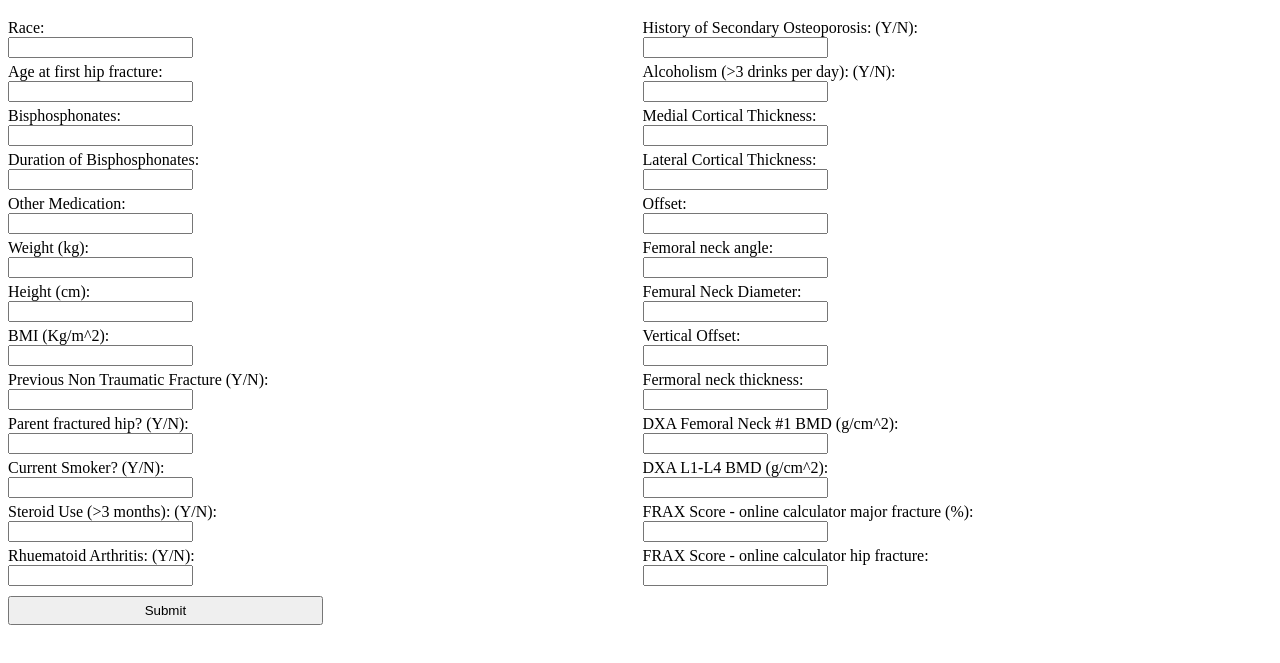
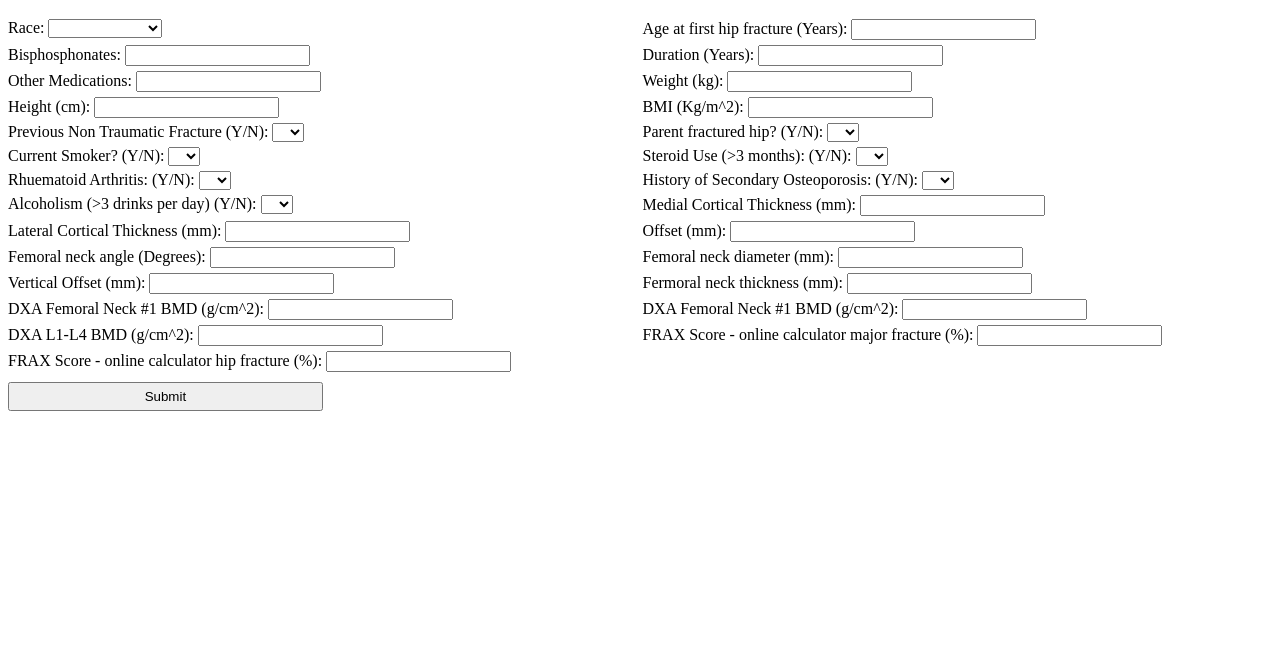
Before and after one commit to mtarun02/AFF_Hosting, a plain HTML site: page index.html in a window 1280 px wide. Shown: the part 61-724 px from the top of the page. Drawn offline with Linux system fonts and the light colour scheme.

Commit message:
Add files via upload

```diff
--- a/index.html
+++ b/index.html
@@ -13,106 +13,206 @@
             gap: 5px; /* Adjust gap as needed */
         }
 
-        /* Style individual form elements if needed */
-        .form-container label, .form-container input[type="text"], .form-container input[type="number"] {
-            margin-bottom: 5px;
-        }
+
+
+
 
         /*Style the input button*/
         input[type="submit"] {
         width: 50%; /* Adjust the width as needed */
         padding: 5px; /* Adjust padding as needed */
-    }
+        }
+
+
+
     </style>
+
 
 </head>
 <body>
     <h1>AFF Machine Learning Predictor</h1>
     <form id="form" class ="form-container">
 
+
+
         <div>
-            <label for="fieldRace">Race:</label><br>
-            <input type="text" id="fieldRace" name="fieldRace"><br>
+            <label for="fieldRace">Race:</label>
+            <select id="fieldRace" name ="fieldRace">
+                <option></option>
+                <option>White</option>
+                <option>Asian</option>
+                <option>Black</option>
+                <option>Hispanic/Latino</option>
 
-            <label for="fieldAgeAtFirst">Age at first hip fracture:</label><br>
-            <input type="number" id="fieldAgeAtFirst" name="fieldAgeAtFirst"><br>
-
-            <label for="fieldBisphosphonates">Bisphosphonates:</label><br>
-            <input type="text" id="fieldBisphosphonates" name="fieldBisphosphonates"><br>
-
-            <label for="fieldDuration">Duration of Bisphosphonates:</label><br>
-            <input type="number" id="fieldDuration" name="fieldDuration"><br>
-
-            <label for="fieldOtherMedication">Other Medication:</label><br>
-            <input type="text" id="fieldOtherMedication" name="fieldOtherMedication"><br>
-
-            <label for="fieldWeight">Weight (kg):</label><br>
-            <input type="number" id="fieldWeight" name="fieldWeight" step="0.01"><br>
-
-            <label for="fieldHeight">Height (cm):</label><br>
-            <input type="number" id="fieldHeight" name="fieldHeight" step="0.01"><br>
-
-            <label for="fieldBMI">BMI (Kg/m^2):</label><br>
-            <input type="number" id="fieldBMI" name="fieldBMI" step="0.01"><br>
-
-            <label for="fieldPreviousNTF">Previous Non Traumatic Fracture (Y/N):</label><br>
-            <input type="text" id="fieldPreviousNTF" name="fieldPreviousNTF"><br>
-
-            <label for="fieldParent">Parent fractured hip? (Y/N):</label><br>
-            <input type="text" id="fieldParent" name="fieldParent"><br>
-
-            <label for="fieldSmoker">Current Smoker? (Y/N):</label><br>
-            <input type="text" id="fieldSmoker" name="fieldSmoker"><br>
-
-            <label for="fieldSteroid">Steroid Use (>3 months): (Y/N):</label><br>
-            <input type="text" id="fieldSteroid" name="fieldSteroid"><br>
-
-            <label for="fieldRA">Rhuematoid Arthritis: (Y/N):</label><br>
-            <input type="text" id="fieldRA" name="fieldRA"><br>
+            </select>
 
         </div>
+
         <div>
+            <label for="fieldAgeAtFirst">Age at first hip fracture (Years): </label>
+            <input name="fieldAgeAtFirst" id="fieldAgeAtFirst" />
+        </div>
 
-            <label for="fieldSO">History of Secondary Osteoporosis: (Y/N):</label><br>
-            <input type="text" id="fieldSO" name="fieldSO"><br>
+        <div>
+            <label for="fieldBisphosphonates">Bisphosphonates: </label>
+            <input name="fieldBisphosphonates" id="fieldBisphosphonates" />
+        </div>
 
-            <label for="fieldAlcoholism">Alcoholism (>3 drinks per day): (Y/N):</label><br>
-            <input type="text" id="fieldAlcoholism" name="fieldAlcoholism"><br>
+        <div>
+            <label for="fieldDuration">Duration (Years): </label>
+            <input name="fieldDuration" id="fieldDuration" />
+        </div>
 
-            <label for="fieldMCT">Medial Cortical Thickness:</label><br>
-            <input type="number" id="fieldMCT" name="fieldMCT" step="0.01"><br>
+        <div>
+            <label for="fieldOtherMedication">Other Medications: </label>
+            <input name="fieldOtherMedication" id="fieldOtherMedication" />
+        </div>
 
-            <label for="fieldLCT">Lateral Cortical Thickness:</label><br>
-            <input type="number" id="fieldLCT" name="fieldLCT" step="0.01"><br>
+        <div>
+            <label for="fieldWeight">Weight (kg): </label>
+            <input name="fieldWeight" id="fieldWeight" />
+        </div>
 
-            <label for="fieldOffset">Offset:</label><br>
-            <input type="number" id="fieldOffset" name="fieldOffset" step="0.01"><br>
+        <div>
+            <label for="fieldHeight">Height (cm): </label>
+            <input name="fieldHeight" id="fieldHeight" />
+        </div>
 
-            <label for="fieldFMA">Femoral neck angle:</label><br>
-            <input type="number" id="fieldFMA" name="fieldFMA" step="0.01"><br>
+        <div>
+            <label for="fieldBMI">BMI (Kg/m^2): </label>
+            <input name="fieldBMI" id="fieldBMI" />
+        </div>
 
-            <label for="fieldFMD">Femural Neck Diameter:</label><br>
-            <input type="number" id="fieldFMD" name="fieldFMD" step="0.01"><br>
 
-            <label for="fieldVO">Vertical Offset:</label><br>
-            <input type="number" id="fieldVO" name="fieldVO" step="0.01"><br>
+        <div>
+            <label for="fieldPreviousNTF">Previous Non Traumatic Fracture (Y/N): </label>
+            <select id="fieldPreviousNTF" name="fieldPreviousNTF">
+                <option></option>
+                <option>Y</option>
+                <option>N</option>
+            </select>
+        </div>
 
-            <label for="fieldFMT">Fermoral neck thickness:</label><br>
-            <input type="number" id="fieldFMT" name="fieldFMT" step="0.01"><br>
+        <div>
+            <label for="fieldParent">Parent fractured hip? (Y/N): </label>
+            <select id="fieldParent" name="fieldParent">
+                <option></option>
+                <option>Y</option>
+                <option>N</option>
+            </select>
+        </div>
 
-            <label for="fieldDXABMD">DXA Femoral Neck #1 BMD (g/cm^2):</label><br>
-            <input type="number" id="fieldDXABMD" name="fieldDXABMD" step="0.01"><br>
+        <div>
+            <label for="fieldSmoker">Current Smoker? (Y/N): </label>
+            <select id="fieldSmoker" name="fieldSmoker">
+                <option></option>
+                <option>Y</option>
+                <option>N</option>
+            </select>
+        </div>
 
-            <label for="fieldDXAlumbar">DXA L1-L4 BMD (g/cm^2):</label><br>
-            <input type="number" id="fieldDXAlumbar" name="fieldDXAlumbar" step="0.01"><br>
+        <div>
+            <label for="fieldSteroid">Steroid Use (>3 months): (Y/N): </label>
+            <select id="fieldSteroid" name="fieldSteroid">
+                <option></option>
+                <option>Y</option>
+                <option>N</option>
+            </select>
+        </div>
 
-            <label for="fieldFraxMajor">FRAX Score - online calculator major fracture (%):</label><br>
-            <input type="number" id="fieldFraxMajor" name="fieldFraxMajor" step="0.01"><br>
+        <div>
+            <label for="fieldRA">Rhuematoid Arthritis: (Y/N): </label>
+            <select id="fieldRA" name="fieldRA">
+                <option></option>
+                <option>Y</option>
+                <option>N</option>
+            </select>
+        </div>
 
-            <label for="fieldFraxHip">FRAX Score - online calculator hip fracture:</label><br>
-            <input type="number" id="fieldFraxHip" name="fieldFraxHip" step="0.01"><br>
+        <div>
+            <label for="fieldSO">History of Secondary Osteoporosis: (Y/N): </label>
+            <select id="fieldSO" name="fieldSO">
+                <option></option>
+                <option>Y</option>
+                <option>N</option>
+            </select>
+        </div>
 
+        <div>
+            <label for="fieldAlcoholism">Alcoholism (>3 drinks per day) (Y/N): </label>
+            <select id="fieldAlcoholism" name="fieldAlcoholism">
+                <option></option>
+                <option>Y</option>
+                <option>N</option>
+            </select>
         </div>
+
+
+        <div>
+            <label for="fieldMCT">Medial Cortical Thickness (mm): </label>
+            <input name="fieldMCT" id="fieldMCT" />
+        </div>
+
+        <div>
+            <label for="fieldLCT">Lateral Cortical Thickness (mm): </label>
+            <input name="fieldLCT" id="fieldLCT" />
+        </div>
+
+        <div>
+            <label for="fieldOffset">Offset (mm): </label>
+            <input name="fieldOffset" id="fieldOffset" />
+        </div>
+
+        <div>
+            <label for="fieldFMA">Femoral neck angle (Degrees): </label>
+            <input name="fieldFMA" id="fieldFMA" />
+        </div>
+
+        <div>
+            <label for="fieldFMD">Femoral neck diameter (mm): </label>
+            <input name="fieldFMD" id="fieldFMD" />
+        </div>
+
+        <div>
+            <label for="fieldVO">Vertical Offset (mm): </label>
+            <input name="fieldVO" id="fieldVO" />
+        </div>
+
+        <div>
+            <label for="fieldFMT">Fermoral neck thickness (mm): </label>
+            <input name="fieldFMT" id="fieldFMT" />
+        </div>
+
+        <div>
+            <label for="fieldDXABMD">DXA Femoral Neck #1 BMD (g/cm^2): </label>
+            <input name="fieldDXABMD" id="fieldDXABMD" />
+        </div>
+
+        <div>
+            <label for="fieldDXAlumbar">DXA Femoral Neck #1 BMD (g/cm^2): </label>
+            <input name="fieldDXAlumbar" id="fieldDXAlumbar" />
+        </div>
+
+        <div>
+            <label for="fieldDXABMD">DXA L1-L4 BMD (g/cm^2): </label>
+            <input name="fieldDXABMD" id="fieldDXABMD" />
+        </div>
+
+        <div>
+            <label for="fieldFraxMajor">FRAX Score - online calculator major fracture (%): </label>
+            <input name="fieldFraxMajor" id="fieldFraxMajor" />
+        </div>
+
+
+        <div>
+            <label for="fieldFraxHip">FRAX Score - online calculator hip fracture (%): </label>
+            <input name="fieldFraxHip" id="fieldFraxHip" />
+        </div>
+
+        <div></div>
+        <div></div>
+        <div></div>
+
 
         <input type="submit" value="Submit">
     </form>
@@ -126,20 +226,22 @@
 
 
             //validate numbers being inputted correctly.
-            var ageInput = formData.get("fieldAgeAtFirst");
-            if (ageInput === "" || isNaN(ageInput)) {
-                alert("Please input a valid age as a number.");
-                return; // Exit function if input is invalid
-            }
+            //var ageInput = formData.get("fieldAgeAtFirst");
+            //if (ageInput === "" || isNaN(ageInput)) {
+            //    alert("Please input a valid age as a number.");
+            //    return; // Exit function if input is invalid
+            //}
 
-            var durationInput = formData.get("fieldDuration");
-            if (durationInput === "" || isNaN(durationInput)) {
-                alert("Please input a valid duration as a number.");
-                return; // Exit function if input is invalid
-            }
+            //var durationInput = formData.get("fieldDuration");
+            //if (durationInput === "" || isNaN(durationInput)) {
+            //    alert("Please input a valid duration as a number.");
+            //    return; // Exit function if input is invalid
+            //}
 
             // Send form data to FastAPI endpoint
             fetch('https://affpythonrepo.onrender.com', {
+            //fetch('http://127.0.0.1:8000/submit/', {
+
                 method: 'POST',
                 headers: {
                     'Content-Type': 'application/json'
```
